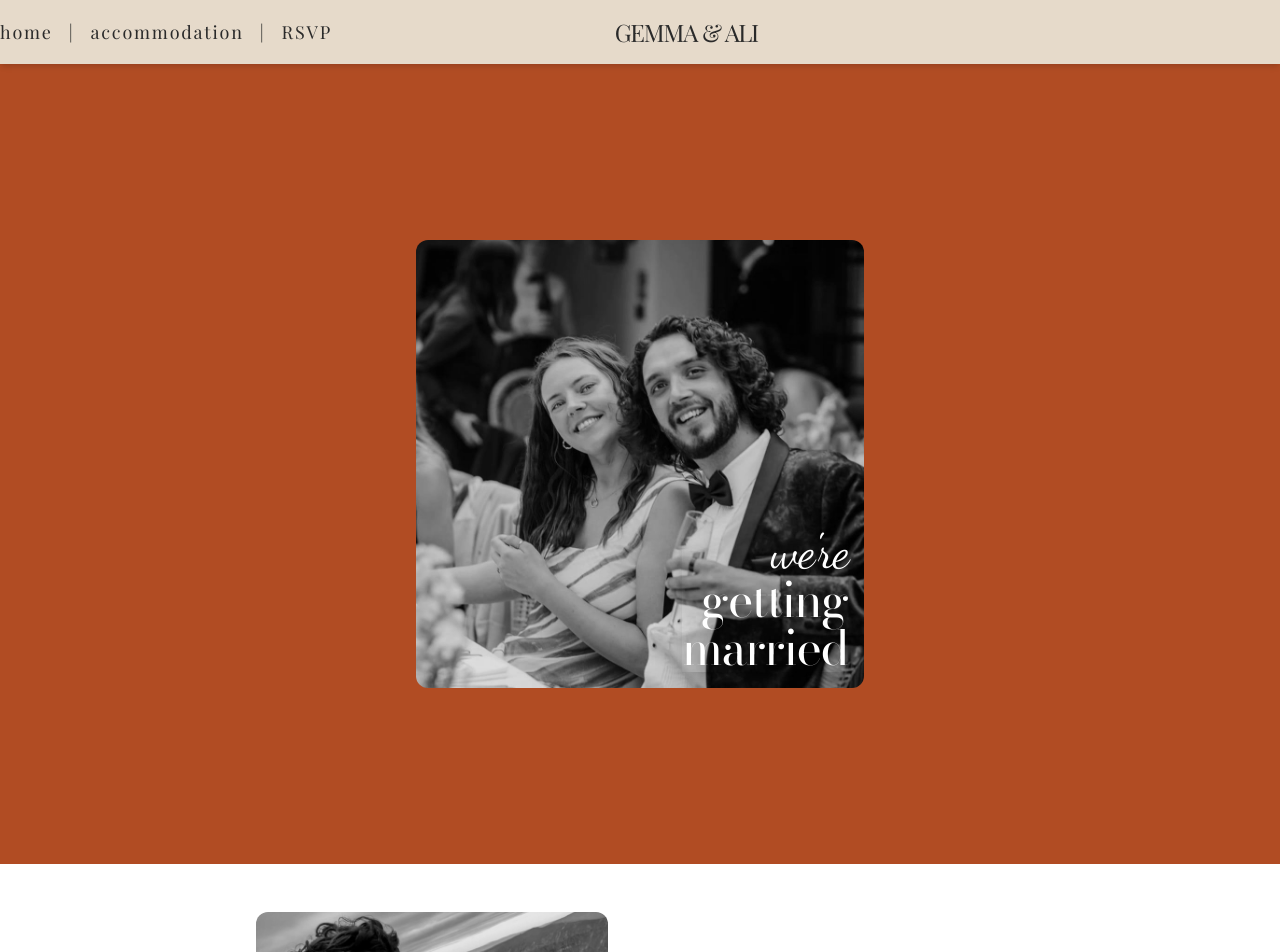
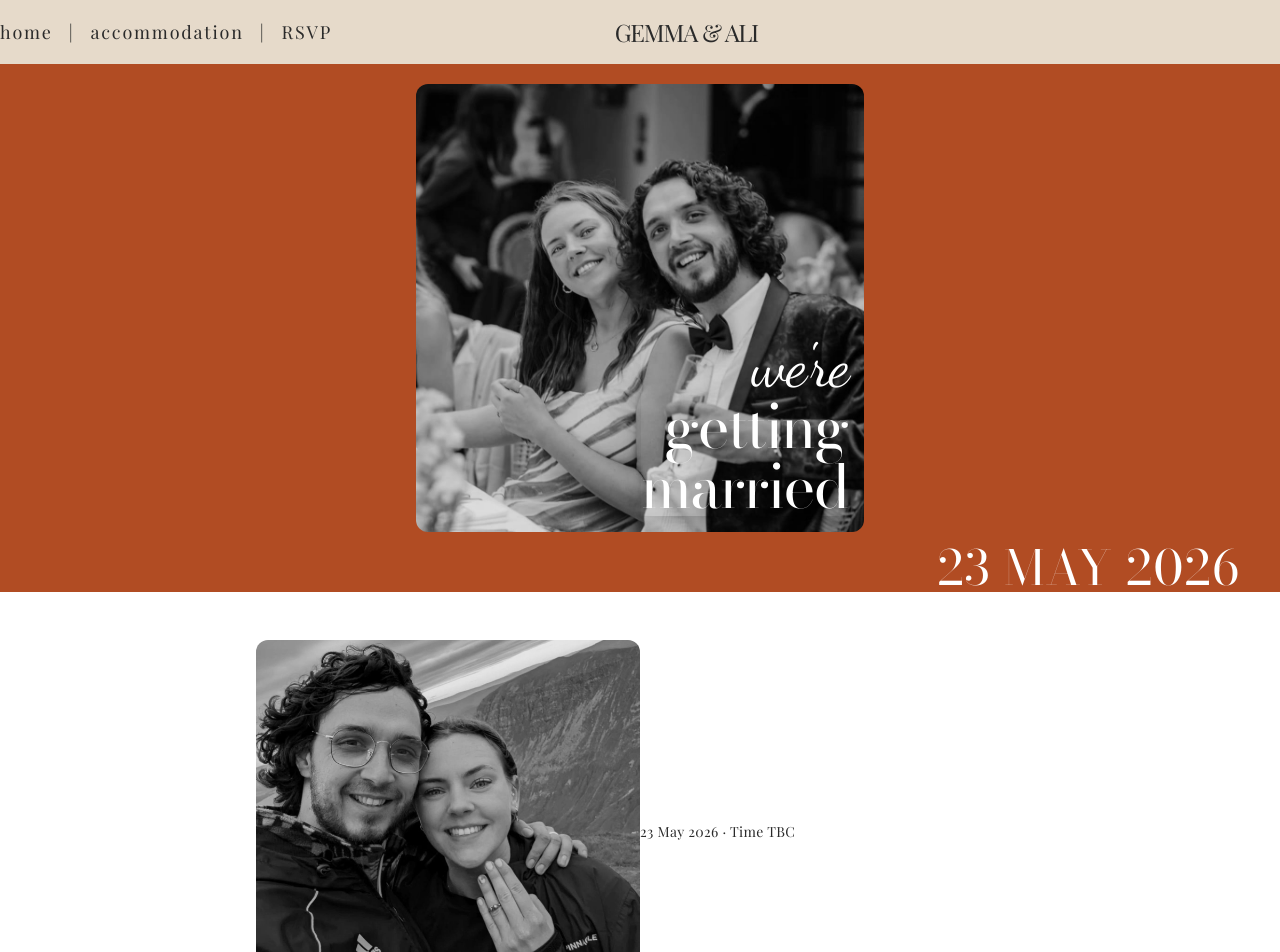
Before and after one commit to abigailridley/vanriley-wedding-site, a Next.js app: page / in a window 1280 px wide. Shown: the top 952 px of the page. Built offline with nearby package versions, Linux system fonts and the light colour scheme.

Commit message:
homepage styling

```diff
--- a/src/app/page.tsx
+++ b/src/app/page.tsx
@@ -4,8 +4,10 @@ export default function Home() {
   return (
     <>
       {/* Hero */}
-      <div className="flex justify-center items-center min-h-screen bg-orange p-6">
-        <div className="relative w-[90vw] max-w-md aspect-square rounded-xl overflow-hidden">
+      <div className="relative pt-10 pb-20 sm:pt-5 sm:pb-15 bg-orange flex justify-center items-center">
+        {/* Add horizontal padding wrapper */}
+        <div className="px-6 w-full flex justify-center">
+          <div className="relative w-full max-w-md aspect-square rounded-xl overflow-hidden">
             <Image
               src="/images/main.jpg"
               alt="Gemma & Ali"
@@ -14,8 +16,7 @@ export default function Home() {
               priority
             />
 
-          {/* Overlay text in bottom right */}
-          <div className="absolute bottom-4 right-4 text-right font-bodoni text-4xl md:text-5xl tracking-tight leading-none text-white shadow-xl">
+            <div className="absolute bottom-4 right-4 text-right font-bodoni text-6xl tracking-tight leading-none text-white shadow-xl">
               <div className="font-dancing">we're</div>
               <div>getting</div>
               <div>married</div>
@@ -23,10 +24,16 @@ export default function Home() {
           </div>
         </div>
 
+        {/* Date at bottom right edge of hero */}
+        <div className="absolute bottom-0 text-5xl  right-6 md:right-10 text-white font-bodoni tracking-wide">
+          23 MAY 2026
+        </div>
+      </div>
+
       {/* Info Sections */}
       <section className="bg-white text-dark-grey px-[20vw] py-12 space-y-20">
-        {/* Row 1: Image left, text right */}
-        <div className="flex flex-col md:flex-row items-center gap-8 md:gap-16">
+        {/* Row 1 */}
+        <div className="flex flex-col md:flex-row items-center ">
           <div className="relative w-full md:w-1/2 max-w-sm">
             <Image
               src="/images/ring.jpg"
@@ -37,11 +44,11 @@ export default function Home() {
             />
           </div>
           <div className="w-full md:w-1/2 font-playfair text-sm leading-relaxed tracking-wide">
-            <p className="text-center md:text-left">23 May 2025 · Time TBC</p>
+            <p className="text-center md:text-left">23 May 2026 · Time TBC</p>
           </div>
         </div>
 
-        {/* Row 2: Text left, image right */}
+        {/* Row 2 */}
         <div className="flex flex-col md:flex-row-reverse items-center gap-8 md:gap-16">
           <div className="relative w-full md:w-1/2 max-w-sm">
             <Image
```
Lines whose indentation alone changed are shown as unchanged.
